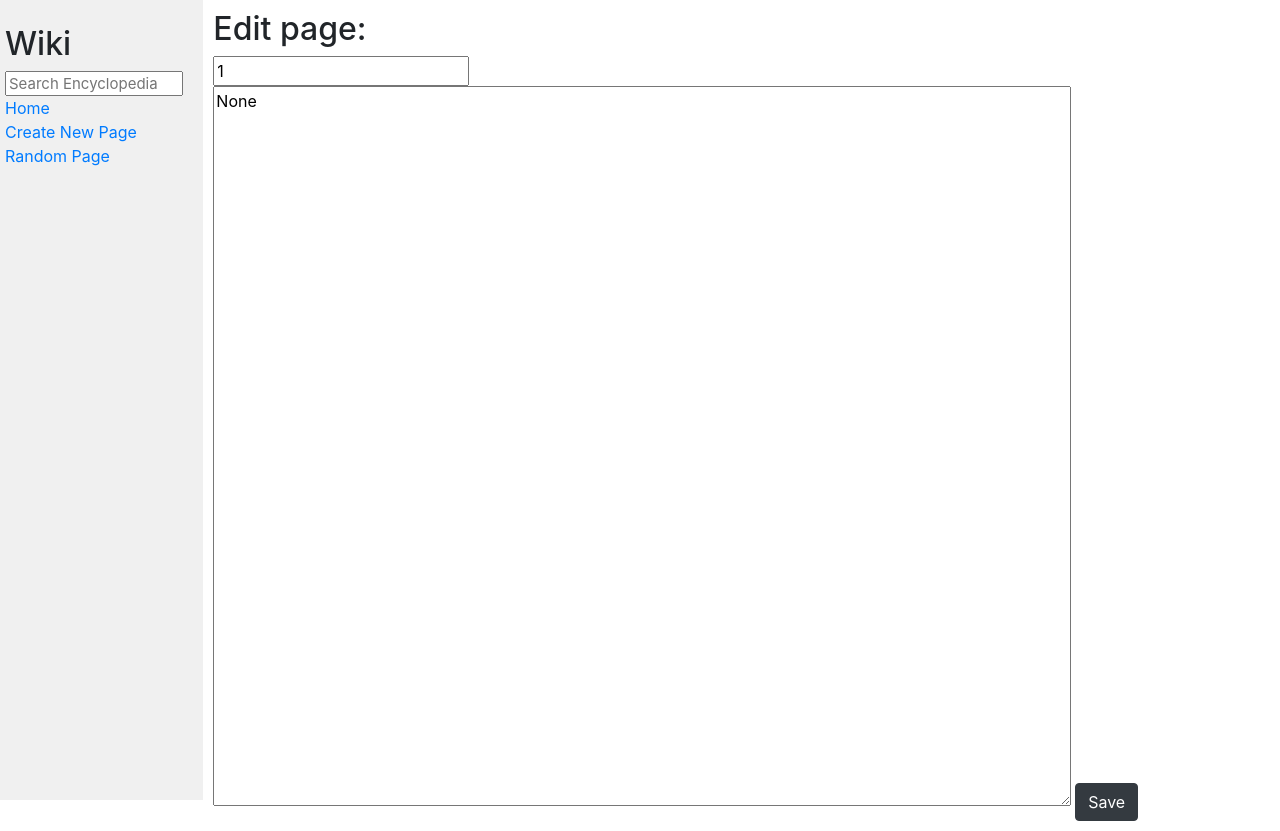
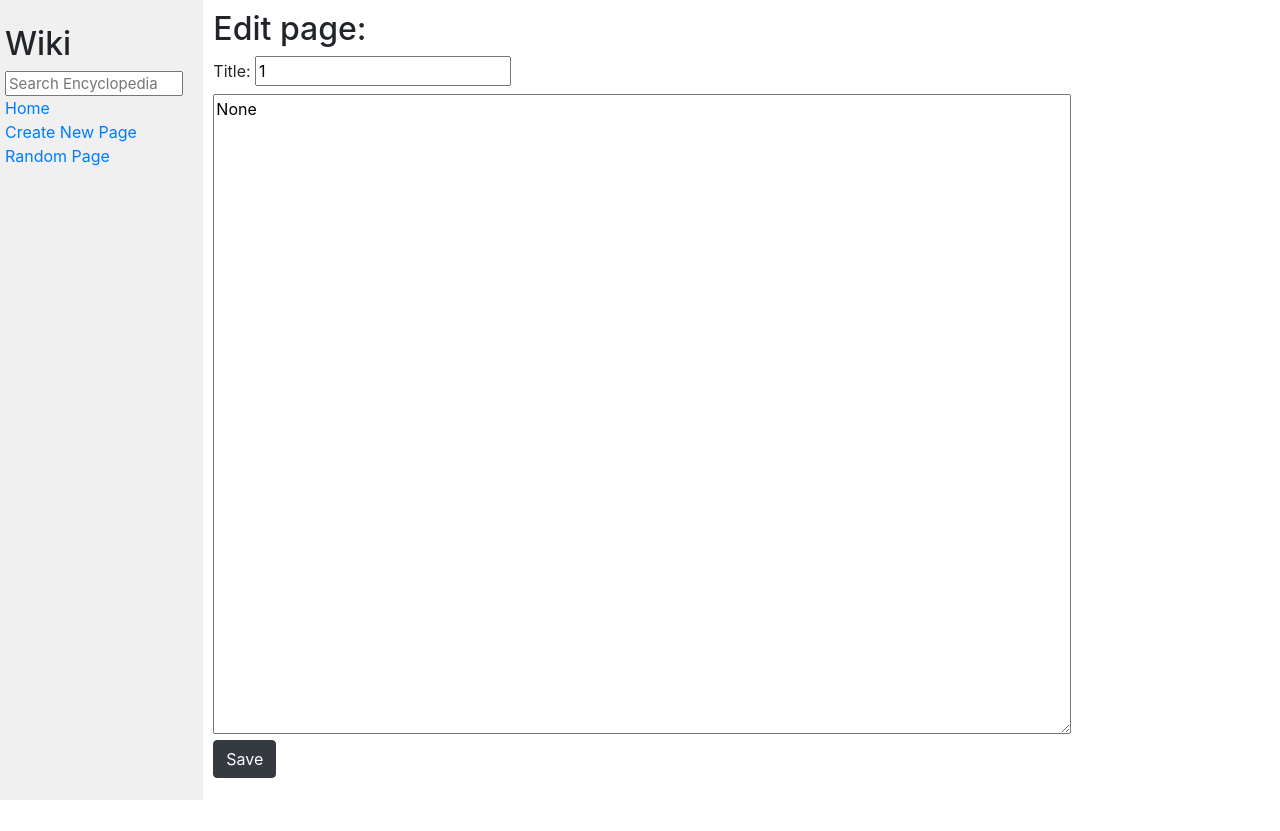
Before and after one commit to SylarK/wiki_pj1, a Django app: page /edit/1 in a window 1280 px wide. After the commit the page ends 800 px from the top, so only its background shows below. Run offline with Django 3.2, Linux system fonts and the light colour scheme; some libraries are stand-ins or nearby versions.

Commit message:
Finish version, ready for submit

```diff
--- a/wiki/encyclopedia/static/encyclopedia/styles.css
+++ b/wiki/encyclopedia/static/encyclopedia/styles.css
@@ -13,7 +13,7 @@ h1 {
 }
 
 textarea {
-    height: 90vh;
+    height: 80vh;
     width: 80%;
 }
 
@@ -36,3 +36,15 @@ textarea {
 .sidebar h2 {
     margin-top: 5px;
 }
+
+#title_page{
+
+    margin-bottom: 1vh;
+
+}
+
+#btn_save{
+
+    position: sticky;
+
+}
--- a/wiki/encyclopedia/templates/encyclopedia/edit.html
+++ b/wiki/encyclopedia/templates/encyclopedia/edit.html
@@ -14,10 +14,13 @@
     <form action="" method="post">
 
         {% csrf_token %}
+        <label>Title: </label>
         <input type="text" name="title_page" id="title_page" value="{{ title }}">
         <textarea name="text_page" id="text_page">{{ text }}</textarea>
+        <br>
         <input type="submit" class="btn btn-dark" id="btn_save" value="Save">
 
     </form>
 
+
 {% endblock %}
--- a/wiki/encyclopedia/templates/encyclopedia/new_page.html
+++ b/wiki/encyclopedia/templates/encyclopedia/new_page.html
@@ -13,6 +13,7 @@
         {% csrf_token %}
         <input type="text" name="title_page" id="title_page">
         <textarea name="text_page" id="text_page"></textarea>
+        <br>
         <input type="submit" class="btn btn-dark" id="btn_save" value="Save">
 
     </form>
--- a/wiki/encyclopedia/views.py
+++ b/wiki/encyclopedia/views.py
@@ -7,7 +7,6 @@ from . import util
 
 from random import choice
 import markdown2
-import os
 
 #
 
```
Also changed, not shown: wiki/entries/Piython.md (+1 -1 lines).
